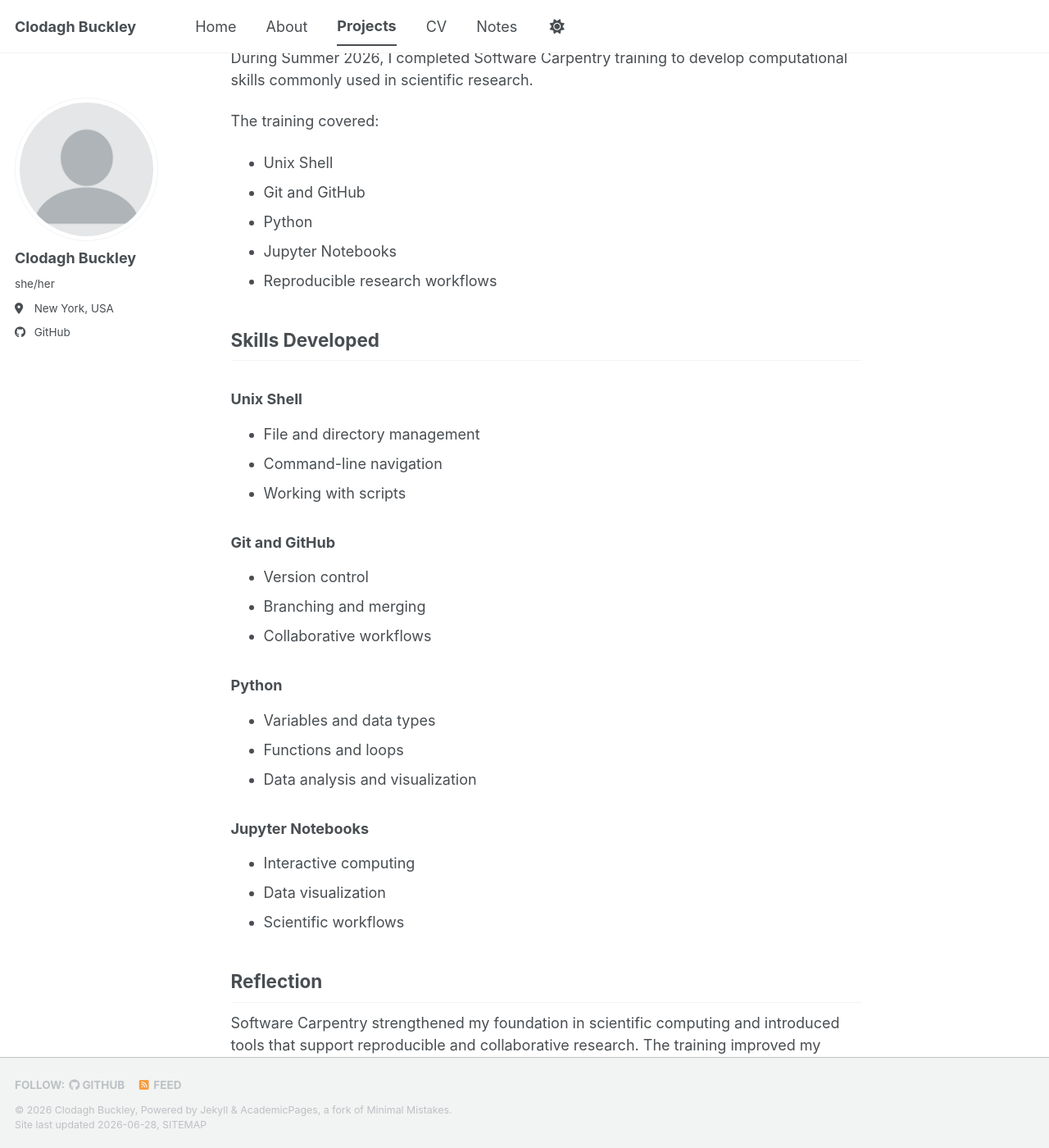
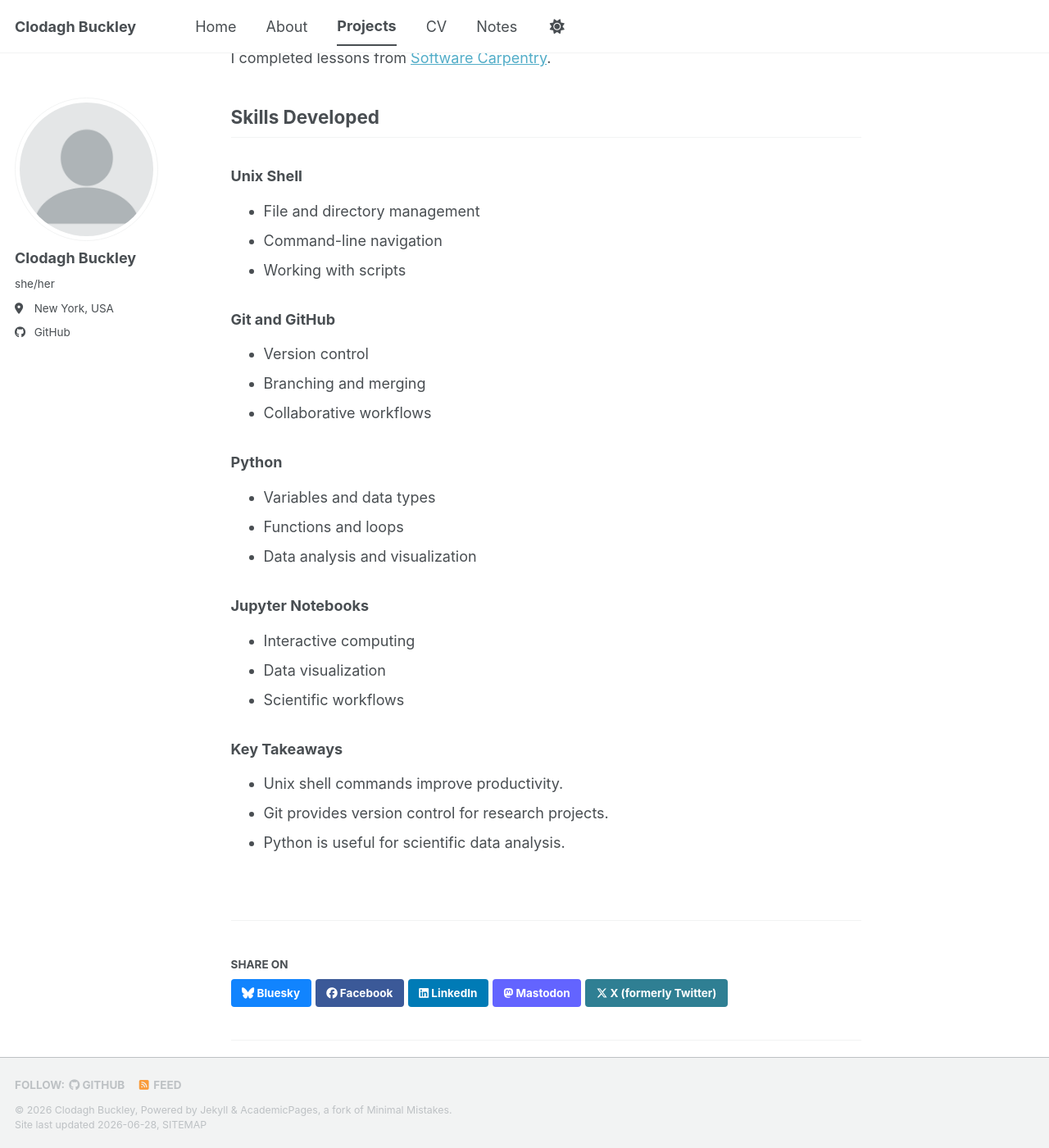
Before and after one commit to clodaghbuckley/clodaghbuckley.github.io, a Jekyll site: the page built from _portfolio/software-carpentry.md, in a window 1280 px wide and 1400 px high, scrolled down 236 px. Shown: the whole window at 82% size. Built offline with Jekyll 4.4.1, drawn with Linux system fonts in a browser that asks for light colours; a script bundle is joined from its source files by our own code; library files that are not in the unit come from our copies.

```diff
--- a/_portfolio/software-carpentry.md
+++ b/_portfolio/software-carpentry.md
@@ -5,17 +5,10 @@ collection: portfolio
 permalink: /portfolio/software-carpentry/
 ---
 
-## Overview
+## Resource
 
-During Summer 2026, I completed Software Carpentry training to develop computational skills commonly used in scientific research.
+I completed lessons from [Software Carpentry](https://software-carpentry.org/lessons/).
 
-The training covered:
-
-* Unix Shell
-* Git and GitHub
-* Python
-* Jupyter Notebooks
-* Reproducible research workflows
 
 ## Skills Developed
 
@@ -43,6 +36,8 @@ The training covered:
 * Data visualization
 * Scientific workflows
 
-## Reflection
+### Key Takeaways
 
-Software Carpentry strengthened my foundation in scientific computing and introduced tools that support reproducible and collaborative research. The training improved my confidence in using programming and computational methods to solve scientific problems and analyze data.
+- Unix shell commands improve productivity.
+- Git provides version control for research projects.
+- Python is useful for scientific data analysis.
```
Also changed, not shown: _pages/notes.md (+1 -1 lines), _pages/templates/paper-review.md (added, +21 -0 lines), _posts/2026-06-29-nuclear-fuel-cycle.md (added, +12 -0 lines), 1 other file.
